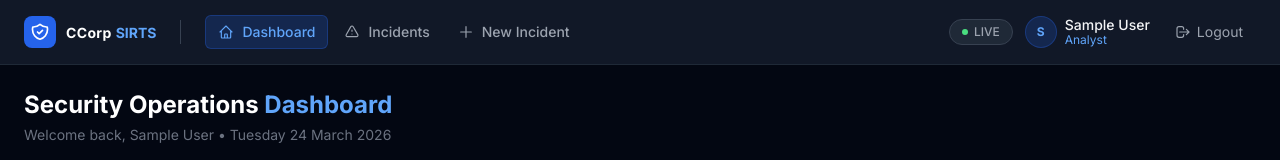
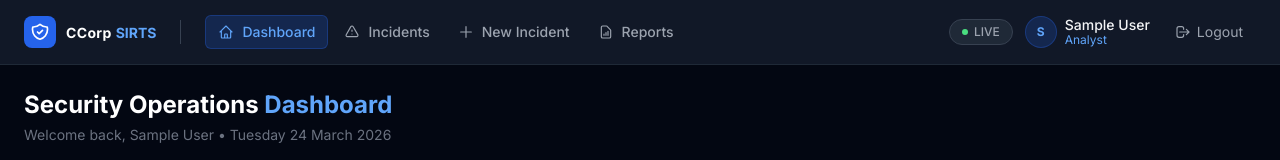
Before and after one commit to Cyril556/ccorp-sirts, a React (Vite) app in the folder client/: page /dashboard in a window 1280 px wide. Shown: the top 160 px of the page. Built offline with nearby package versions, Linux system fonts and the light colour scheme; sample sign-in values are in the browser's storage.

Commit message:
feat: add Reports link to Navbar
Added Reports navigation link with chart icon to the navbar menu

```diff
--- a/client/src/components/Navbar.jsx
+++ b/client/src/components/Navbar.jsx
@@ -5,6 +5,7 @@ const navLinks = [
   { to: '/dashboard', label: 'Dashboard', icon: 'M3 12l2-2m0 0l7-7 7 7M5 10v10a1 1 0 001 1h3m10-11l2 2m-2-2v10a1 1 0 01-1 1h-3m-6 0a1 1 0 001-1v-4a1 1 0 011-1h2a1 1 0 011 1v4a1 1 0 001 1m-6 0h6' },
   { to: '/incidents', label: 'Incidents', icon: 'M12 9v2m0 4h.01m-6.938 4h13.856c1.54 0 2.502-1.667 1.732-3L13.732 4c-.77-1.333-2.694-1.333-3.464 0L3.34 16c-.77 1.333.192 3 1.732 3z' },
   { to: '/incidents/new', label: 'New Incident', icon: 'M12 4v16m8-8H4' },
+    { to: '/reports', label: 'Reports', icon: 'M9 17v-2m3 2v-4m3 4v-6m2 10H7a2 2 0 01-2-2V5a2 2 0 012-2h5.586a1 1 0 01.707.293l5.414 5.414a1 1 0 01.293.707V19a2 2 0 01-2 2z' },
   { to: '/users', label: 'Users', icon: 'M12 4.354a4 4 0 110 5.292M15 21H3v-1a6 6 0 0112 0v1zm0 0h6v-1a6 6 0 00-9-5.197M13 7a4 4 0 11-8 0 4 4 0 018 0z', adminOnly: true },
 ];
 
```
